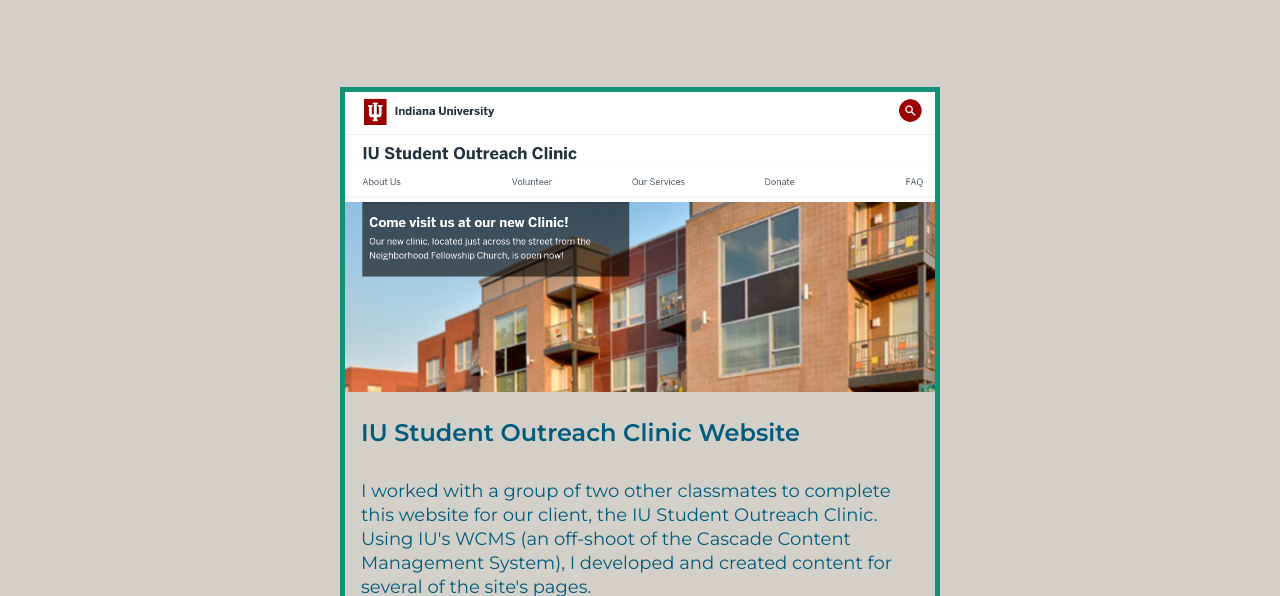
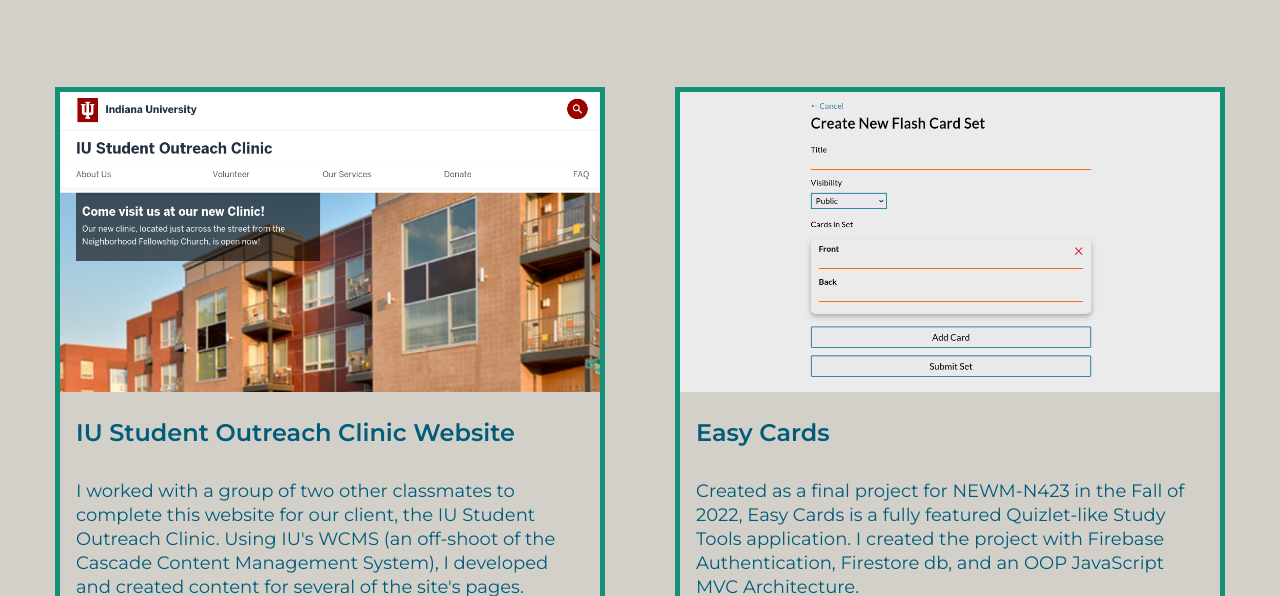
Before and after one commit to elibules/portfolio, a plain HTML site: page index.html in a window 1280 px wide. Shown: the part 353-949 px from the top of the page. Drawn offline with Linux system fonts and the light colour scheme.

Commit message:
change styling a bit

```diff
--- a/scss/work.scss
+++ b/scss/work.scss
@@ -5,7 +5,7 @@
     justify-content: center;
     display: grid;
     grid-gap: 70px;
-    grid-template-columns: repeat(auto-fill, 600px);
+    grid-template-columns: repeat(auto-fill, 550px);
     position: relative;
     .work-item {
         position: relative;
@@ -13,7 +13,7 @@
         max-width: 600px;
         min-width: 300px;
         min-height: 500px;
-        max-height: 600px;
+        max-height: fit-content;
         transition: 0.4s;
         bottom: 0px;
 
```
Also changed, not shown: css/styles.css.
